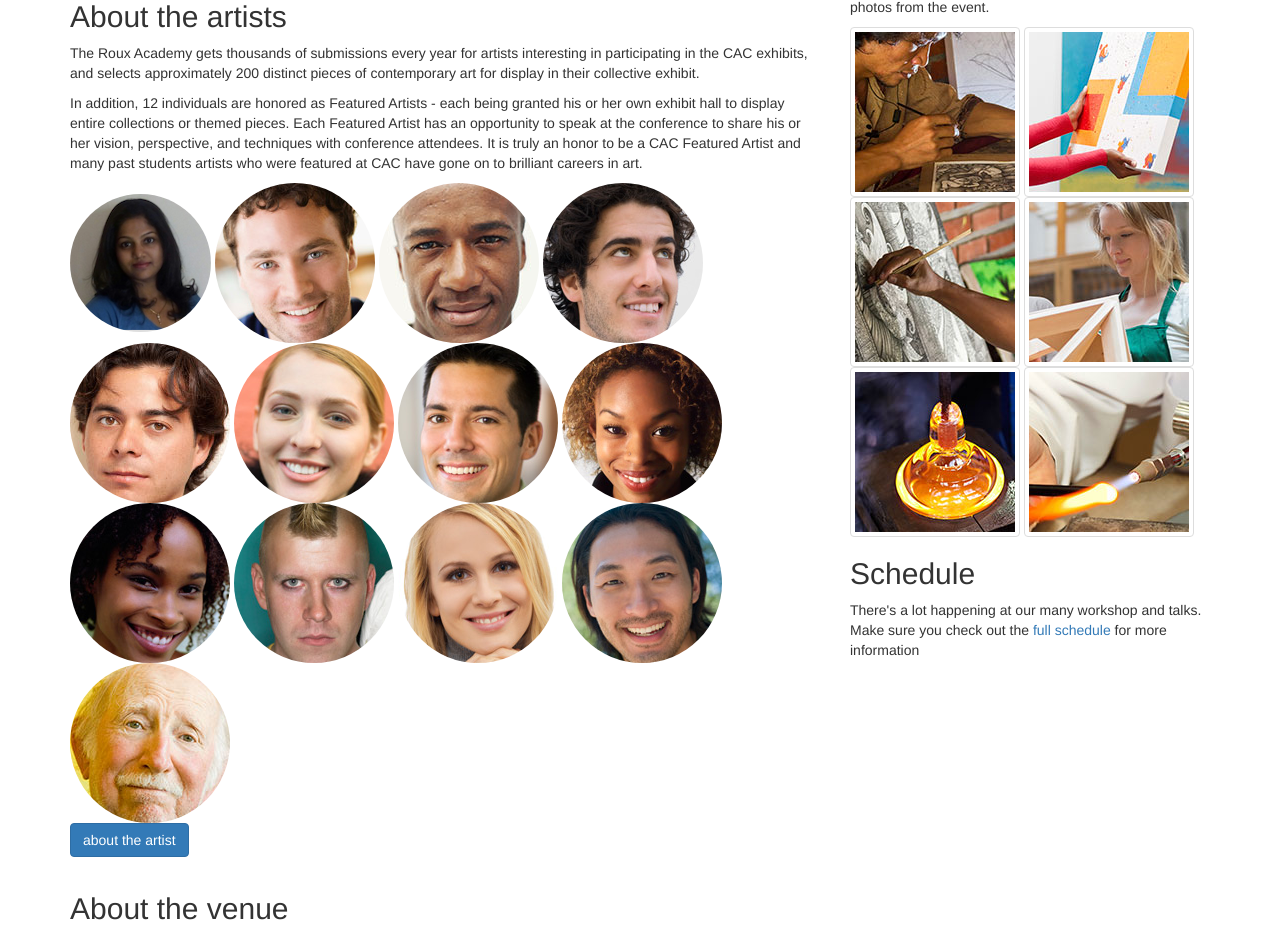
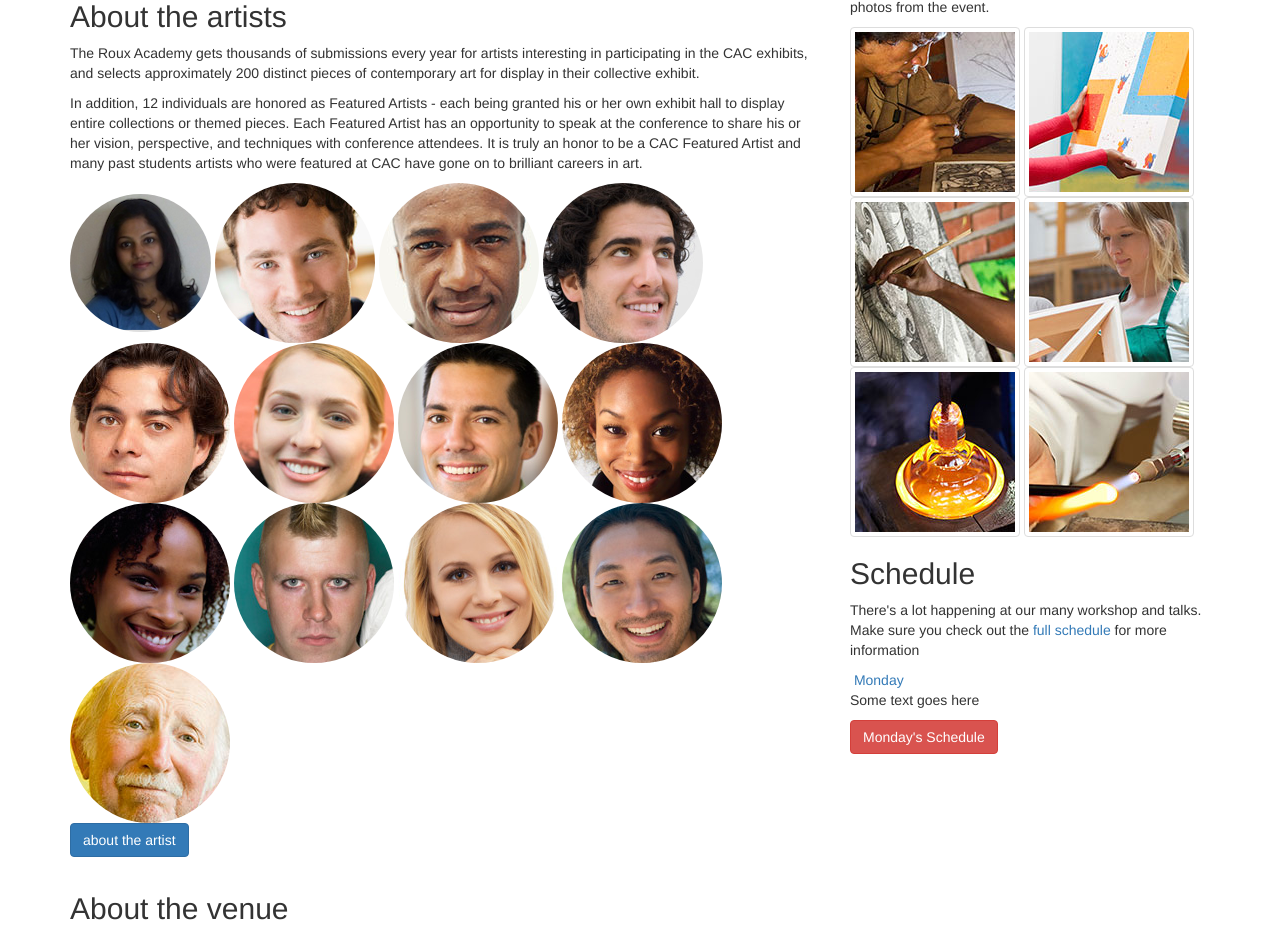
Before and after one commit to trickyj/daboo, a PHP site: page / in a window 1280 px wide. Shown: the part 875-1807 px from the top of the page. Run offline with PHP 8.4, Linux system fonts and the light colour scheme.

Commit message:
accordian aside updated

```diff
--- a/_/components/php/aside-accordian.php
+++ b/_/components/php/aside-accordian.php
@@ -1,6 +1,26 @@
 <aside class="schedule">
 	<h2>Schedule</h2>
 	<p>There's a lot happening at our many workshop and talks. Make sure you check out the <a href="schedule.php">full schedule</a> for more information</p>
-<div class="accordion"></div>
+<div class="accordion" id="schedule">
+
+<!-- Monday -->
+<section class="accordion-group">
+	<div class="accordion-heading">
+		<a href="#monday" class="accordion-toggle" data-toggle="collapse" data-parent="#schedule"><span class="glyphicon glyphicon-claendar"></span> Monday</a>
+	</div><!-- accordion-heading -->
+</section><!-- accordion-group -->
+
+<div id="monday" class="accordion-body collapse">
+<section class="accordion-inner">
+	<p> Some text goes here </p>
+	<p> <a href="schedule.php#monday" class="btn btn-danger" btn-small">Monday's Schedule</a></p>
+	</section><!-- accortion-inner -->
+</div>
+
+<secontion class="testcomment">
+
+</secontion>
+
+</div>
 
 </aside>
```
